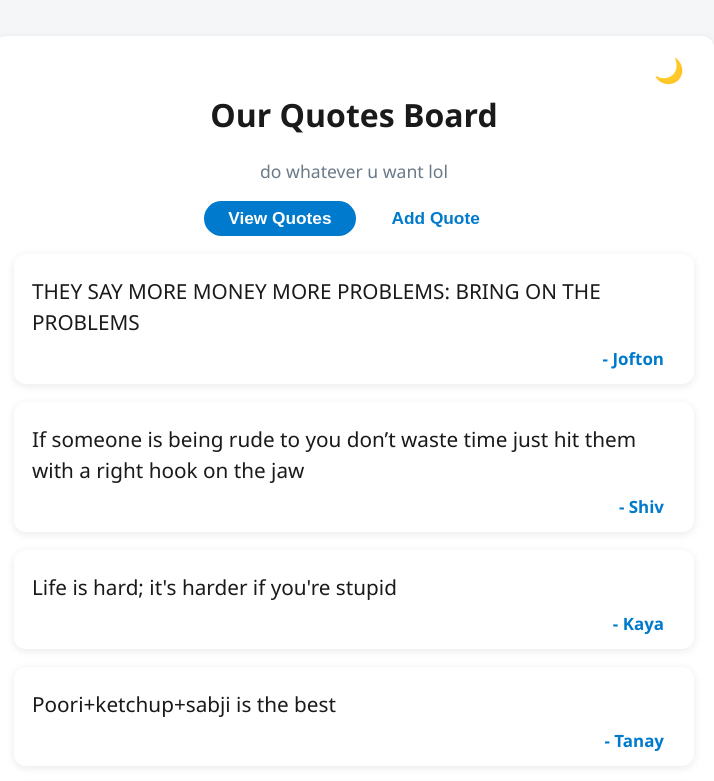
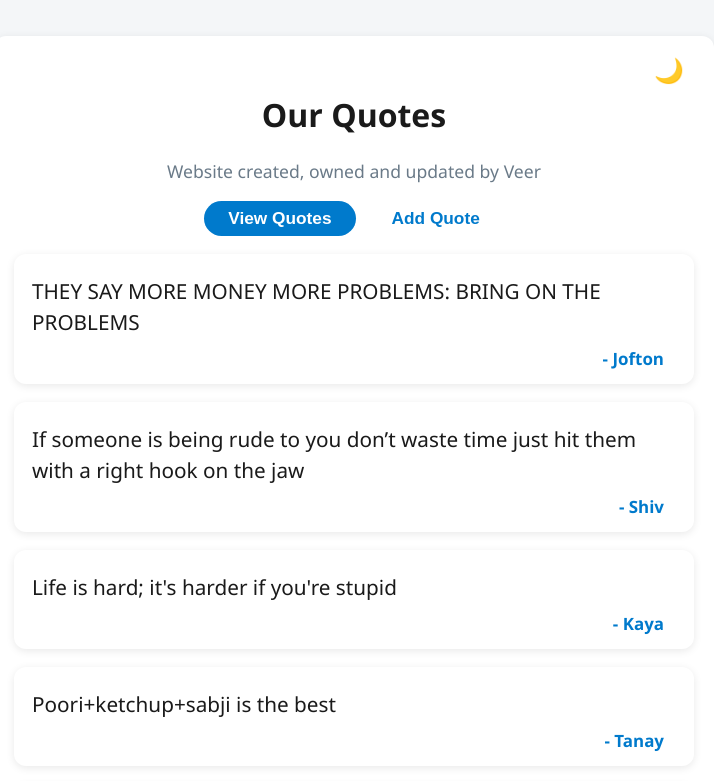
Before and after one commit to EpicCheese-YVL/EpicCheese-YVL.github.io, a plain HTML site: page index.html in a window 1280 px wide. Shown: the top 781 px of the page, without its empty margins (286-1000 px from the left). Drawn offline with Linux system fonts and the light colour scheme.

Commit message:
Add files via upload

```diff
--- a/index.html
+++ b/index.html
@@ -200,8 +200,8 @@
   <div class="container" id="mainContainer">
     <button class="dark-toggle" id="darkToggle" title="Toggle dark mode">🌙</button>
     <header>
-      <h1>Our Quotes Board <span style="font-size:1.1em;"></span></h1>
-      <div style="font-size:1.1em; color:#6a7a88;">do whatever u want lol</div>
+      <h1> Our Quotes <span style="font-size:1.1em;"></span></h1>
+      <div style="font-size:1.1em; color:#6a7a88;">Website created, owned and updated by Veer</div>
     </header>
     <nav class="tabs">
       <button class="tab-btn active" id="tabView" type="button">View Quotes</button>
@@ -214,7 +214,7 @@
     <section id="addSection" style="display:none;">
       <form class="add-quote-form" id="quoteForm" autocomplete="off">
         <textarea id="quoteInput" placeholder="Type your quote..." required rows="2" maxlength="180"></textarea>
-        <input id="authorInput" type="text" placeholder="Your name (optional)" maxlength="30">
+        <input id="authorInput" type="text" placeholder="Your name" maxlength="30">
         <button type="submit">Add Quote</button>
       </form>
     </section>
```
